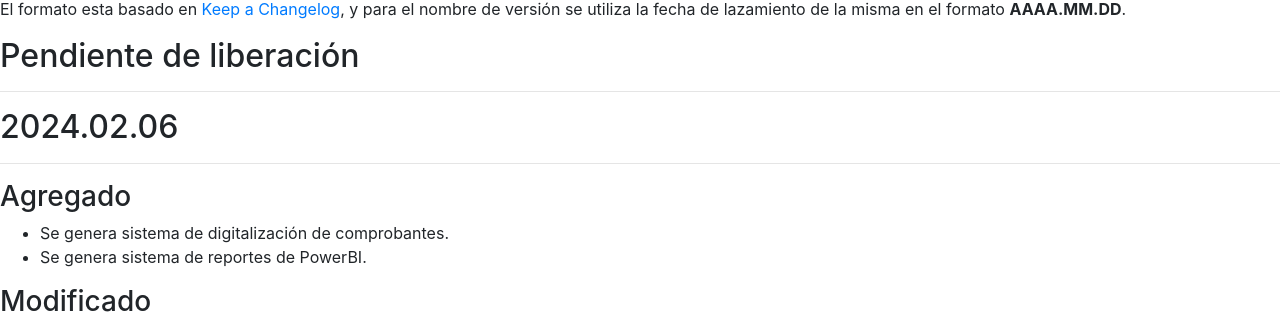
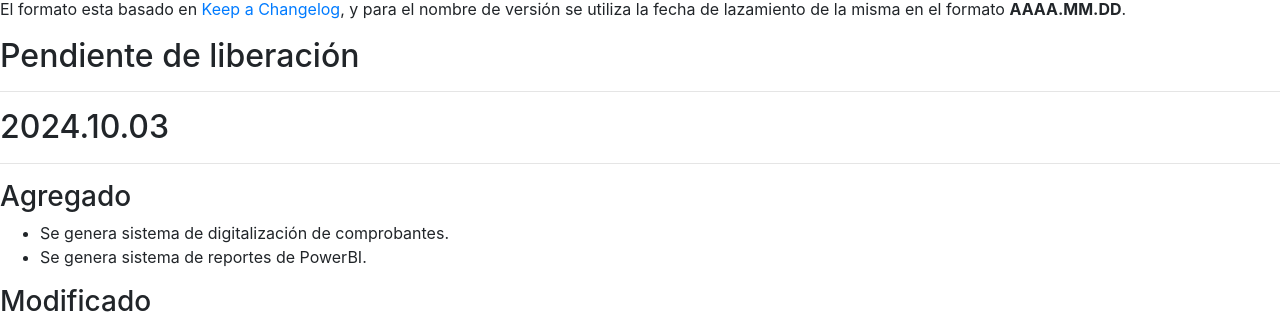
Before and after one commit to brainsys-arsaad/versionado, a Jekyll site: the page built from registro-cambios.markdown, in a window 1280 px wide and 900 px high. Shown: the part 260-574 px from the top of the window. Built offline with Jekyll 4.4.1, drawn with Linux system fonts in a browser that asks for light colours.

Commit message:
Update registro-cambios.markdown

```diff
--- a/registro-cambios.markdown
+++ b/registro-cambios.markdown
@@ -106,7 +106,7 @@ El formato esta basado en [Keep a Changelog](https://keepachangelog.com/es-ES/1.
 ## Pendiente de liberación
 ---
 
-## 2024.02.06
+## 2024.10.03
 ---
 
 ### Agregado
```
